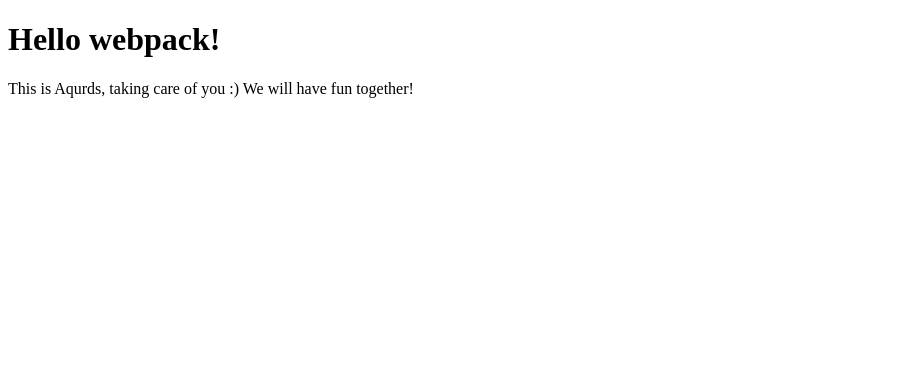
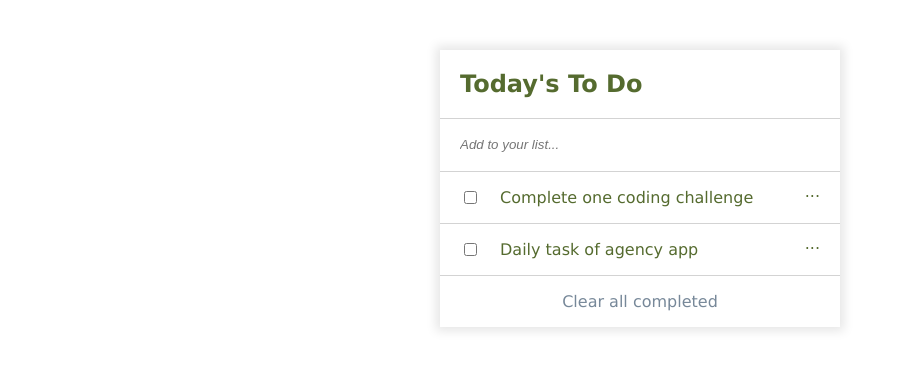
Before and after one commit to Aqurds/t-d-l, a website built with webpack: page src/index.html in a window 1280 px wide. Shown: the whole page, without its empty margins (0-899 px from the left). Built offline with nearby package versions, Linux system fonts and the light colour scheme.

Commit message:
Add Html, CSS, Js for Todo list

```diff
--- a/package.json
+++ b/package.json
@@ -1,7 +1,7 @@
 {
-  "name": "webpack-bp",
+  "name": "to-do-list",
   "version": "1.0.0",
-  "description": "",
+  "description": "To do list app",
   "main": "index.js",
   "private": true,
   "scripts": {
@@ -10,7 +10,7 @@
     "start": "webpack server --open"
   },
   "keywords": [],
-  "author": "",
+  "author": "Aqurds",
   "license": "ISC",
   "devDependencies": {
     "css-loader": "^6.8.1",
--- a/src/index.html
+++ b/src/index.html
@@ -4,12 +4,22 @@
 <head>
   <meta charset="UTF-8">
   <meta name="viewport" content="width=device-width, initial-scale=1.0">
-  <title>Wbpack Exercise</title>
+  <title>To Do List</title>
 </head>
 
 <body>
-  <h1>Hello webpack!</h1>
-  <p>This is Aqurds, taking care of you :) We will have fun together!</p>
+  <section class="todo-wrapper">
+    <h1>Today's To Do</h1>
+    <div class="input-todo">
+      <input type="text" name="todo" id="input-todo" placeholder="Add to your list...">
+    </div>
+    <div class="show-todo"></div>
+    <div class="clear-todo">
+      <p id="clear-todo">
+        Clear all completed
+      </p>
+    </div>
+  </section>
 </body>
 
 </html>
--- a/src/index.js
+++ b/src/index.js
@@ -2,3 +2,53 @@ import _ from "lodash";
 import "./style.css";
 
 console.log("Hello, from Webpack!");
+
+const todo_task = [
+  {
+    index: 1,
+    description: "Complete one coding challenge",
+    completed: false,
+  },
+  {
+    index: 2,
+    description: "Daily task of agency app",
+    completed: false,
+  },
+];
+
+class ToDo {
+  constructor(todo, wrapper_elem) {
+    this.todo_list = todo;
+    this.wrapper_elem = wrapper_elem;
+  }
+
+  complete_todo_container = "";
+
+  insertTodo(single_todo) {
+    this.complete_todo_container += `
+      <article class="single-todo">
+        <input type="checkbox" name=${single_todo.index} class="checkbox-todo"/>
+        <p class="description-todo">${single_todo.description}</p>
+        <div class="organize-todo">...</div>
+      </article>
+    `;
+  }
+
+  showTodo() {
+    this.todo_list.forEach((element) => {
+      console.log(element);
+      this.insertTodo(element);
+
+      const target_elem = document.querySelector(this.wrapper_elem);
+      console.log(target_elem);
+      target_elem.innerHTML = this.complete_todo_container;
+    });
+  }
+
+  run() {
+    this.showTodo();
+  }
+}
+
+const todo = new ToDo(todo_task, ".show-todo");
+todo.run();
--- a/src/style.css
+++ b/src/style.css
@@ -1,3 +1,67 @@
 body {
   background-color: white;
+  font-family: Verdana, Geneva, Tahoma, sans-serif;
+  color: lightslategrey;
 }
+
+.todo-wrapper {
+  width: 400px;
+  height: auto;
+  background-color: white;
+  box-shadow: 0px 0px 10px 4px rgba(0, 0, 0, 0.1);
+  margin: 50px auto;
+  overflow: hidden;
+}
+
+.todo-wrapper h1 {
+  padding-left: 20px;
+  color: darkolivegreen;
+}
+
+#input-todo {
+  width: 100%;
+  font-style: italic;
+  border: 0px;
+  border-top: 1px solid lightgrey;
+  border-bottom: 1px solid lightgrey;
+  height: 50px;
+  padding-left: 20px;
+}
+
+.show-todo {
+  display: flex;
+  flex-direction: column;
+}
+
+.single-todo {
+  display: flex;
+  padding-left: 20px;
+  padding-right: 20px;
+  color: darkolivegreen;
+  flex-direction: row;
+  align-items: center;
+  position: relative;
+  border-bottom: 1px solid lightgrey;
+}
+
+#clear-todo {
+  text-align: center;
+  cursor: pointer;
+}
+
+.checkbox-todo {
+  cursor: pointer;
+  border: 1px solid lightgrey;
+}
+
+.description-todo {
+  text-align: left;
+  margin-left: 20px;
+}
+
+.organize-todo {
+  position: absolute;
+  top: 10px;
+  right: 20px;
+  cursor: row-resize;
+}
```
